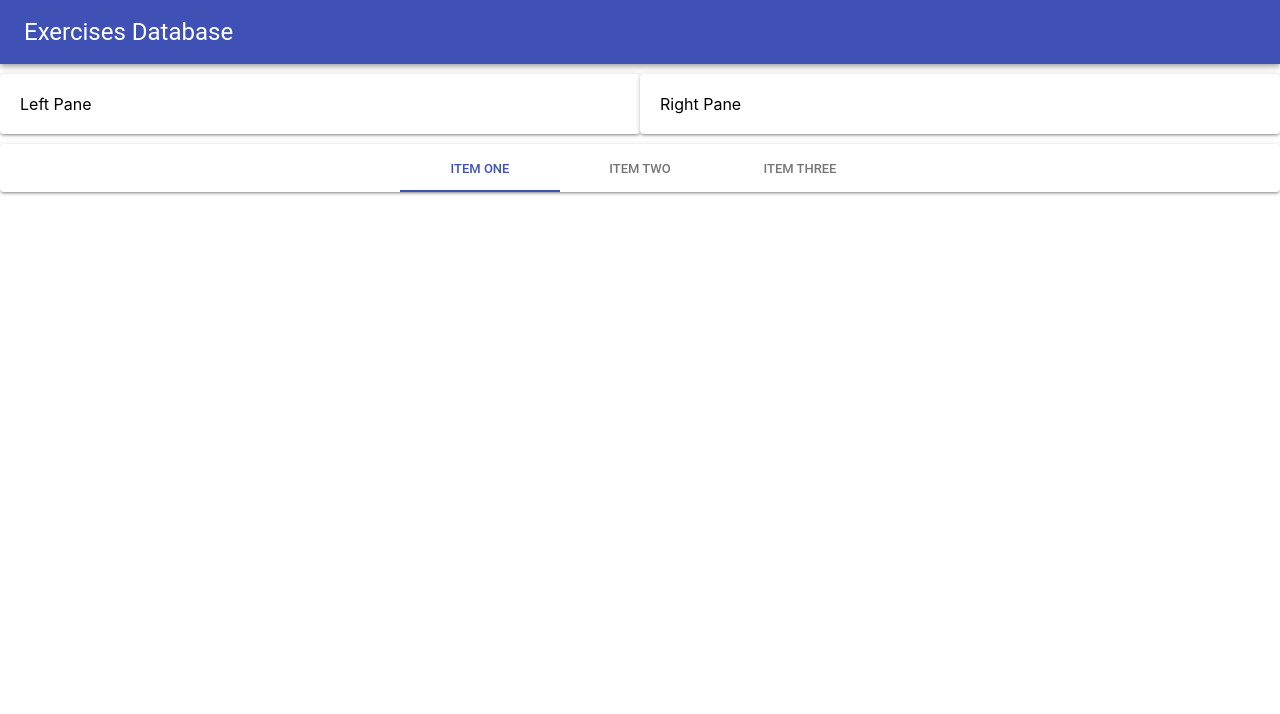
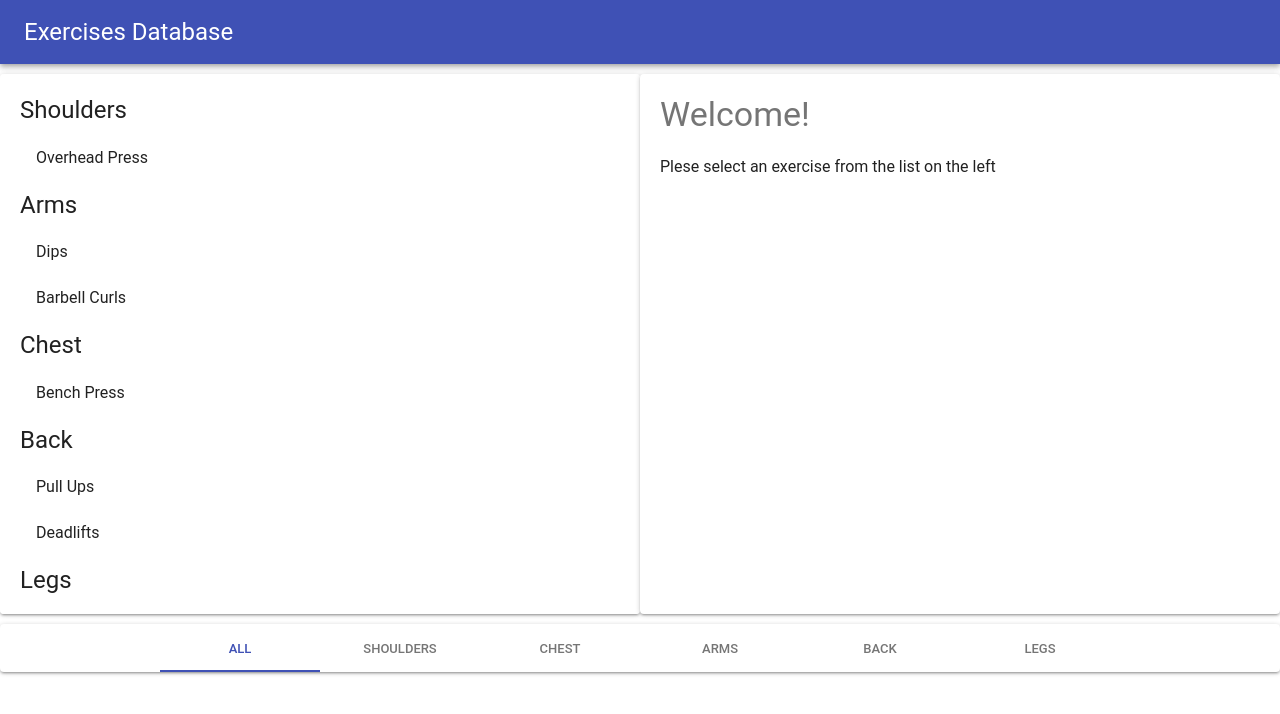
Before and after one commit to neandertalecj/react-material-ui-execisses, a React (Create React App) app: page / in a window 1280 px wide. Shown: the top 714 px of the page. Built offline with nearby package versions, Linux system fonts and the light colour scheme.

Commit message:
Lesson 3

```diff
--- a/src/App.js
+++ b/src/App.js
@@ -1,14 +1,36 @@
 import React, { Component, Fragment } from 'react';
 import { Header, Footer} from './components/layouts'
 import Exercises from './components/exercises'
+import { muscles, exercises } from './store.js'
 
 class App extends Component {
+  state = {
+    exercises
+  }
+
+  getExercisesByMuscules() {
+    return Object.entries(this.state.exercises.reduce((exercises, exercise) => {
+        const { muscles } = exercise
+
+        exercises[muscles] = exercises[muscles]
+          ? [...exercises[muscles], exercise]
+          : [exercise]
+
+        return exercises
+      }, {})
+    )
+  }
+
   render() {
+    console.log(this.getExercisesByMuscules())
+    const exercises = this.getExercisesByMuscules()
     return (
       <Fragment>
         <Header />
-        <Exercises />
-        <Footer />
+        <Exercises exercises={exercises} />
+        <Footer
+          muscles={muscles}
+        />
       </Fragment>
     );
   }
--- a/src/components/exercises/index.js
+++ b/src/components/exercises/index.js
@@ -1,22 +1,61 @@
-import React from 'react';
-import { Grid } from '@material-ui/core'
+import React, { Fragment } from 'react';
+import { Grid, Paper, Typography } from '@material-ui/core'
+// import { ListItem, ListItemText} from '@material-ui/core/List'
 import LeftPanel from './LeftPane'
 import RightPanel from './RightPane'
+import { exercises } from '../../store';
+
+import List from '@material-ui/core/List';
+import ListItem from '@material-ui/core/ListItem';
+import ListItemText from '@material-ui/core/ListItemText';
 
 const styles = {
     Paper: {
         padding: 20,
         marginTop: 10,
-        marginBottom: 10
+        marginBottom: 10,
+        height: 500,
+        overflowY: 'auto'
     }
 }
 
-export default props =>
+export default ({ exercises }) =>
     <Grid container>
         <Grid item sm>
-            <LeftPanel styles={styles} />
+            {/* <LeftPanel styles={styles} /> */}
+            <Paper style={styles.Paper}>
+                {exercises.map(([group, exercises]) =>
+                    <Fragment>
+                        <Typography
+                            variant="headline"
+                            style={{textTransform: 'capitalize'}}
+                        >
+                            {group}
+                        </Typography>
+                        <List component="ul">
+                            {exercises.map(({ title }) =>
+                                <ListItem button>
+                                    <ListItemText primary={title} />
+                                </ListItem>
+                            )}
+                        </List>
+                    </Fragment>
+                )}
+            </Paper>
         </Grid>
         <Grid item sm>
-            <RightPanel styles={styles} />
+            <Paper style={styles.Paper}>
+                <Typography
+                    variant="display1"
+                >
+                    Welcome!
+                </Typography>
+                <Typography
+                    variant="subheading"
+                    style={{marginTop: 20}}
+                >
+                    Plese select an exercise from the list on the left
+                </Typography>
+            </Paper>
         </Grid>
     </Grid>
--- a/src/components/layouts/Footer.jsx
+++ b/src/components/layouts/Footer.jsx
@@ -1,7 +1,7 @@
 import React from 'react';
 import { Paper, Tabs, Tab } from '@material-ui/core'
 
-export default props =>
+export default ({ muscles }) =>
     <Paper>
         <Tabs
             value={0}
@@ -9,8 +9,10 @@
             textColor="primary"
             centered
         >
-            <Tab label="Item One" />
-            <Tab label="Item Two" />
-            <Tab label="Item Three" />
+        <Tab label="All" />
+        {muscles.map(group =>
+            <Tab key={group} label={group} />
+        )}
+
         </Tabs>
     </Paper>
--- /dev/null
+++ b/src/store.js
@@ -0,0 +1,48 @@
+export const muscles = [
+    'shoulders', 'chest', 'arms', 'back', 'legs'
+]
+
+  export const exercises = [
+    {
+      id: 'overhead-press',
+      title: 'Overhead Press',
+      description: 'Delts exercise...',
+      muscles: 'shoulders'
+    },
+    {
+      id: 'dips',
+      title: 'Dips',
+      description: 'Triceps exercise...',
+      muscles: 'arms'
+    },
+    {
+      id: 'barbell-curls',
+      title: 'Barbell Curls',
+      description: 'Biceps exercise...',
+      muscles: 'arms'
+    },
+    {
+      'id': 'bench-press',
+      title: 'Bench Press',
+      description: 'Chest exercise...',
+      muscles: 'chest'
+    },
+    {
+      id: 'pull-ups',
+      title: 'Pull Ups',
+      description: 'Back and biceps exercise...',
+      muscles: 'back'
+    },
+    {
+      id: 'deadlifts',
+      title: 'Deadlifts',
+      description: 'Back and leg exercise...',
+      muscles: 'back'
+    },
+    {
+      id: 'squats',
+      title: 'Squats',
+      description: 'Legs exercise...',
+      muscles: 'legs'
+    },
+  ]
```
